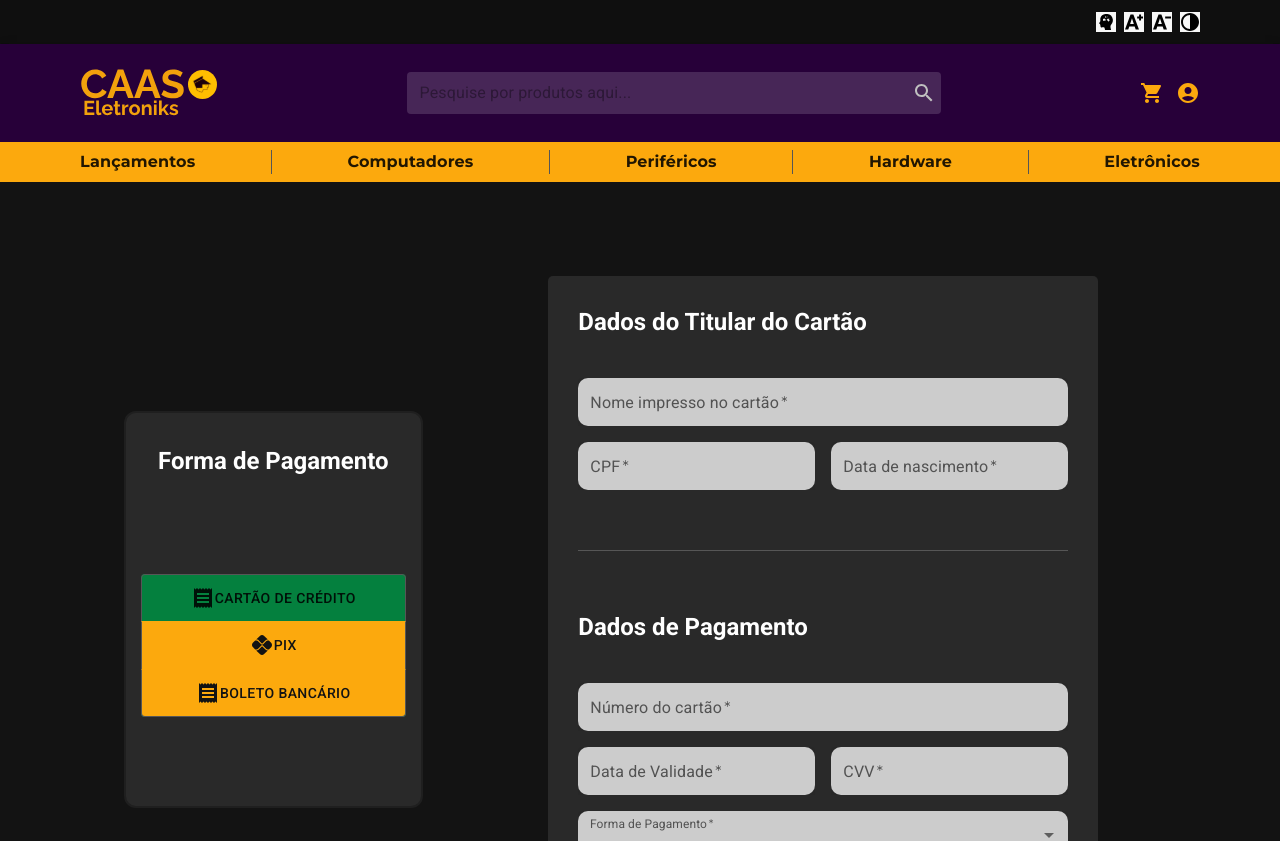
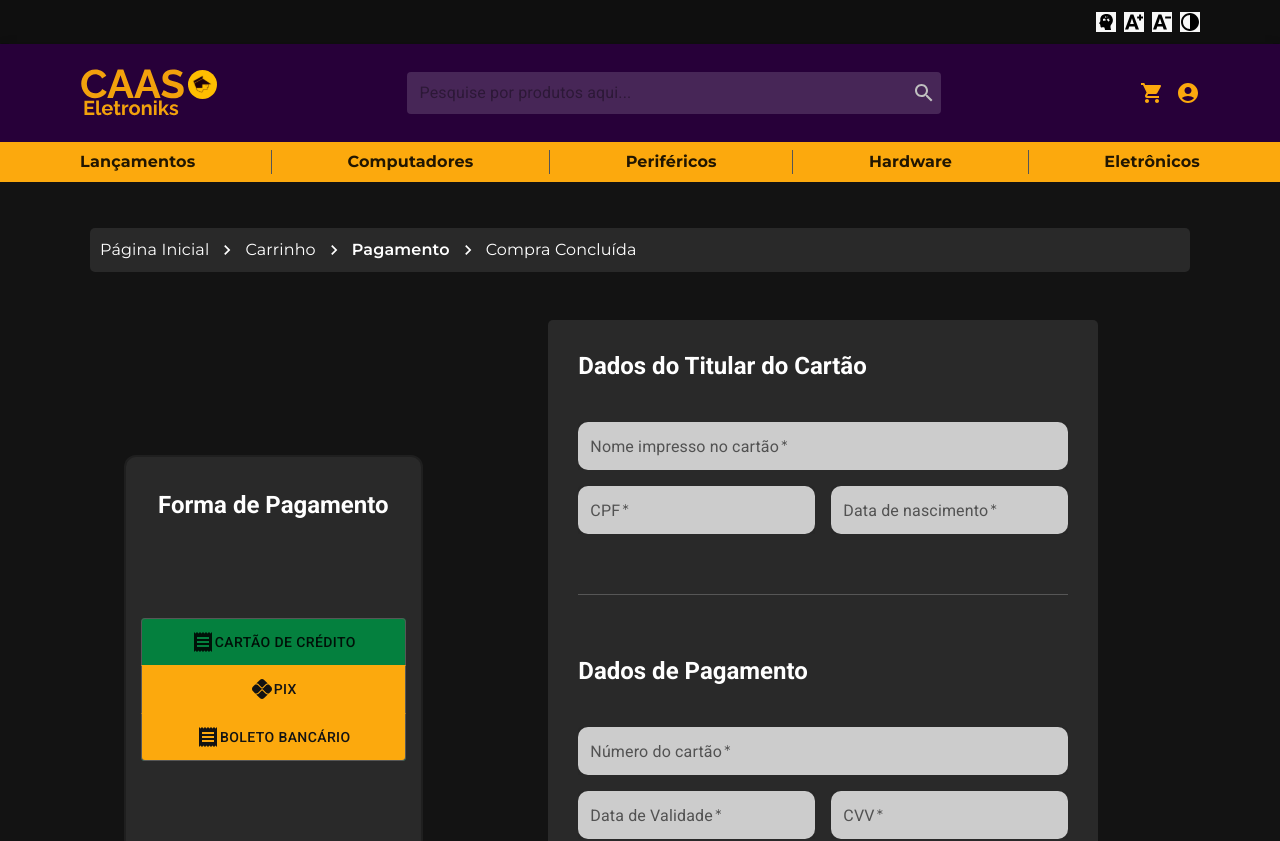
Before and after one commit to Ryrden/SCC-0560-Caaso-Eletroniks, a React (Vite) app: page /checkout in a window 1280 px wide. Shown: the top 841 px of the page. Built offline with nearby package versions, Linux system fonts and the light colour scheme.

Commit message:
Adicionei breadcrumb na página de pagamento

```diff
--- a/src/Pages/Checkout/Checkout.tsx
+++ b/src/Pages/Checkout/Checkout.tsx
@@ -12,6 +12,7 @@ import ReceiptIcon from "@mui/icons-material/Receipt";
 import ToggleButton from "@mui/material/ToggleButton";
 import ToggleButtonGroup from "@mui/material/ToggleButtonGroup";
 import Success from "../Success/Success";
+import Breadcrumb from "@/components/Breadcrumb/Breadcrumb";
 
 
 const currencies = [
@@ -100,6 +101,29 @@ const Checkout = () => {
         setCpfValue(e.target.value);
     };
 
+    const breadcrumbs = [
+        {
+            to: "/",
+            label: "Página Inicial",
+            current: false
+        },
+        {
+            to: "/carrinho",
+            label: "Carrinho",
+            current: false
+        },
+        {
+            to: "/checkout",
+            label: "Pagamento",
+            current: true
+        },
+        {
+            to: "/checkout",
+            label: "Compra Concluída",
+            current: false
+        },
+    ];
+
     return (
         <div>
             <Box>
@@ -114,9 +138,16 @@ const Checkout = () => {
                     sx={{
                         display: "grid",
                         gridAutoFlow: { xs: "row", md: "column" },
-                        gridTemplateColumns: { md: "1fr 2fr" }
+                        gridTemplateColumns: { md: "1fr 2fr" },
+                        gridTemplateAreas: `"breadcrumb breadcrumb"
+                        "pagamento dados-cartao"`,
                     }}
                 >
+                    <Box sx = {{gridArea: "breadcrumb"}}>
+                        <Breadcrumb
+                            navigators={breadcrumbs}
+                        />
+                    </Box>
                     <Grid container
                         gap={"33px"}
                         width={"100%"}
@@ -127,6 +158,7 @@ const Checkout = () => {
                         <Box id="box-FormaPagamento"
                             style={{ backgroundColor: "#292929"}}
                             sx={{
+                                gridArea: "pagamento",
                                 border: 2,
                                 borderColor: "#1F1F1F",
                                 borderRadius: 3,
@@ -216,6 +248,7 @@ const Checkout = () => {
                                     width={"100%"}
                                     padding={"30px"}
                                     sx={{
+                                        gridArea: "dados-cartao",
                                         width: 550,
                                         display: "grid",
                                         flexDirection: "column",
```
